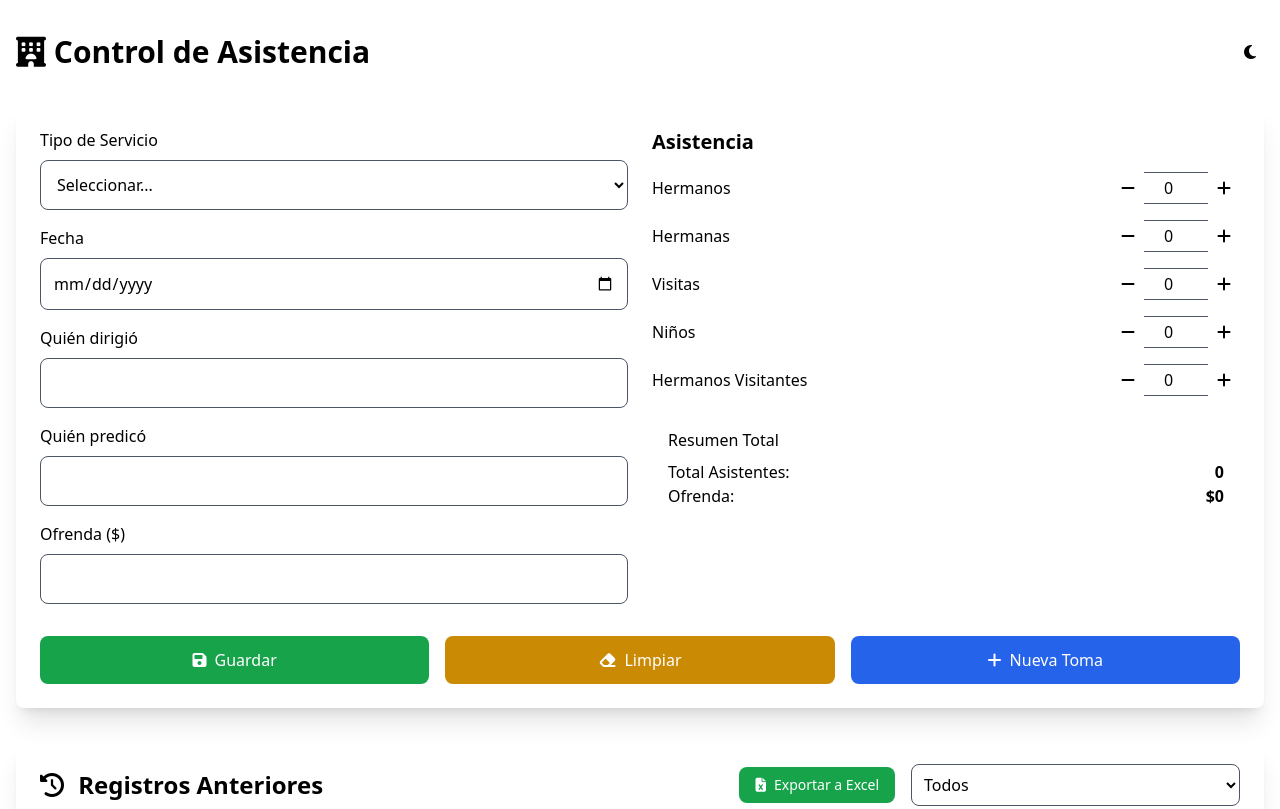
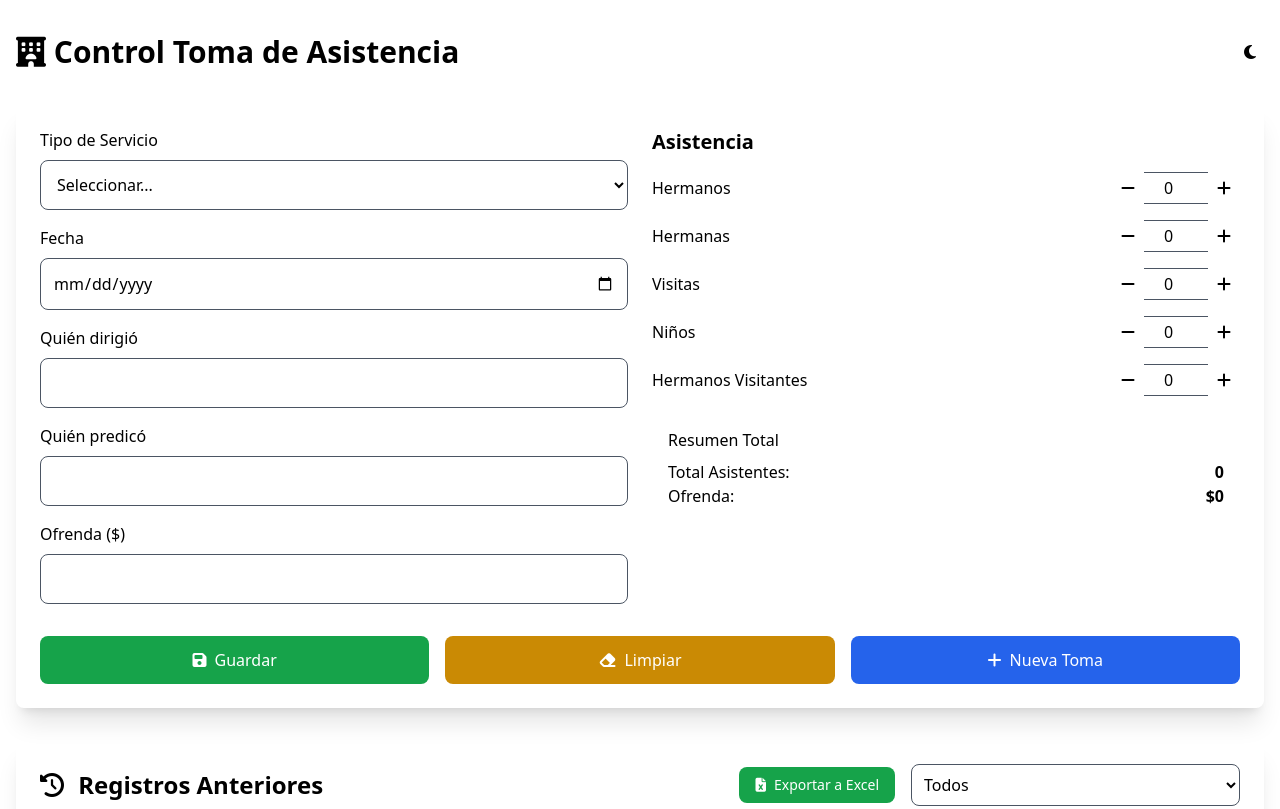
Before and after one commit to asesorsordos/Control-asistencia, a plain HTML site: page index.html in a window 1280 px wide. Shown: the top 809 px of the page. Drawn offline with nearby package versions, Linux system fonts and the light colour scheme.

Commit message:
Update index.html

```diff
--- a/index.html
+++ b/index.html
@@ -49,7 +49,7 @@
         <header class="flex justify-between items-center mb-8">
             <h1 class="text-3xl font-bold text-accent">
                 <i class="fa-solid fa-hotel"></i>
-                Control de Asistencia
+                Control Toma de Asistencia
             </h1>
             <div>
                 <button id="themeToggle" class="p-2 rounded-full bg-secondary hover:bg-accent hover:text-primary transition">
```
